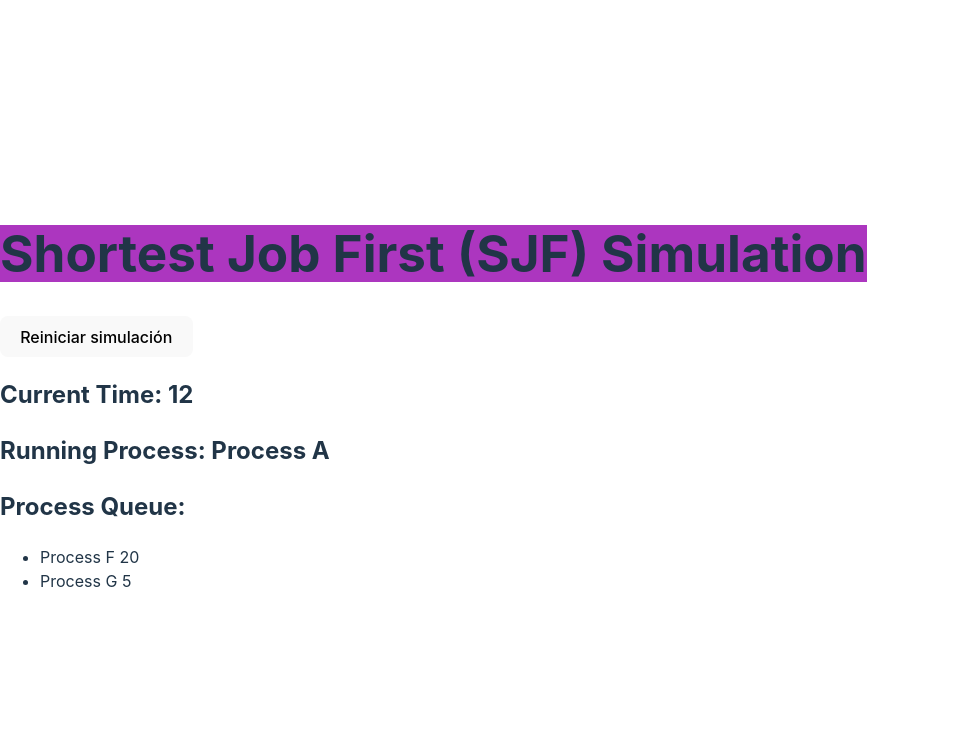
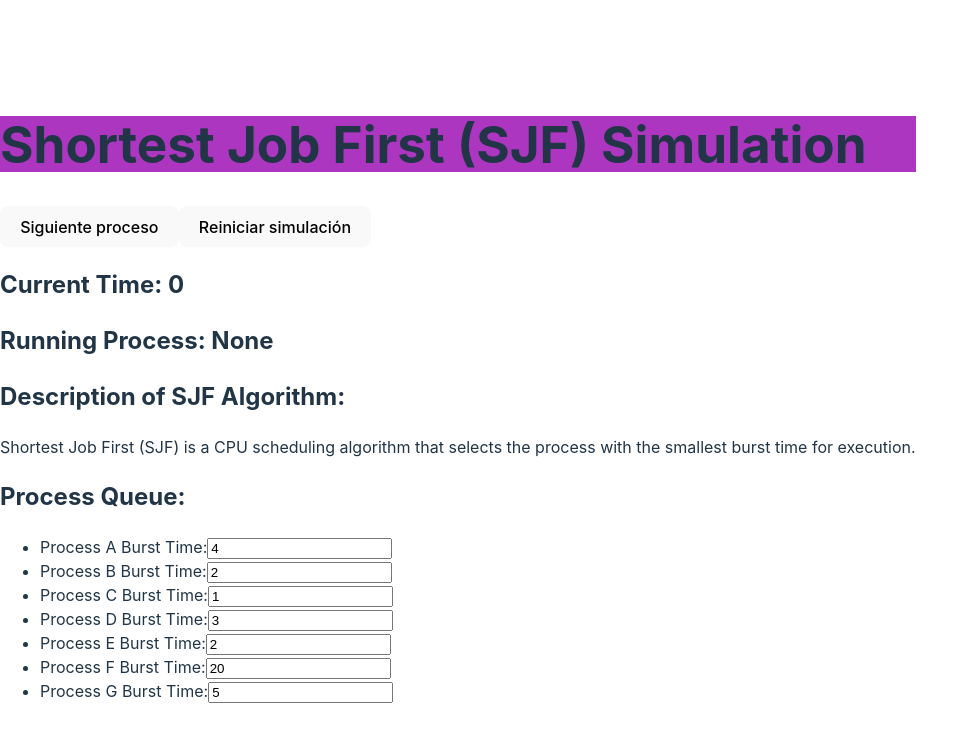
Before and after one commit to Sistemas-operativos-team/process-planning-algorithms, a React (Vite) app: page /sjf in a window 1280 px wide. Shown: the top 742 px of the page, without its empty margins (0-979 px from the left). Built offline with nearby package versions, Linux system fonts and the light colour scheme.

Commit message:
some validations and SJF working

```diff
--- a/src/components/ShortestJobFirst/ShortestJobFirst.jsx
+++ b/src/components/ShortestJobFirst/ShortestJobFirst.jsx
@@ -1,4 +1,4 @@
-import { useState, useEffect } from 'react';
+import React, { useState, useEffect } from 'react';
 
 export const ShortestJobFirst = () => {
   const [processes, setProcesses] = useState([
@@ -9,65 +9,103 @@ export const ShortestJobFirst = () => {
     { id: 5, name: 'Process E', arrivalTime: 0, burstTime: 2 },
     { id: 6, name: 'Process F', arrivalTime: 0, burstTime: 20 },
     { id: 7, name: 'Process G', arrivalTime: 0, burstTime: 5 },
-    // Agrega más procesos aquí
   ]);
 
   const [currentTime, setCurrentTime] = useState(0);
   const [runningProcess, setRunningProcess] = useState(null);
+  const [isSimulationRunning, setIsSimulationRunning] = useState(false);
 
-  // Función para recargar la página
+  const [description, setDescription] = useState(
+    'Shortest Job First (SJF) is a CPU scheduling algorithm that selects the process with the smallest burst time for execution.'
+  );
+
+  const handleBurstTimeChange = (processId, newBurstTime) => {
+    if (!isNaN(newBurstTime)) {
+      setProcesses((prevProcesses) =>
+        prevProcesses.map((process) =>
+          process.id === processId
+            ? { ...process, burstTime: newBurstTime }
+            : process
+        )
+      );
+    }
+  };
+
+  const startSimulation = () => {
+    if (!isSimulationRunning) {
+      setIsSimulationRunning(true);
+    }
+  };
+
   const reloadPage = () => {
     window.location.reload();
   };
 
   useEffect(() => {
+    if (isSimulationRunning) {
       const runSJF = () => {
-      if (processes.length === 0) return;
-
         // Filtra los procesos que ya han llegado
-      const arrivedProcesses = processes.filter(process => process.arrivalTime <= currentTime);
-
-      // Ordena los procesos por su tiempo de ráfaga (burst time)
-      arrivedProcesses.sort((a, b) => a.burstTime - b.burstTime); // Corregir la función de ordenamiento
+        const arrivedProcesses = processes.filter(
+          (process) => process.arrivalTime <= currentTime
+        );
 
         if (arrivedProcesses.length === 0) {
-        setCurrentTime(currentTime + 1); // Avanzar el tiempo si no hay procesos listos
           return;
         }
+
+        arrivedProcesses.sort((a, b) => a.burstTime - b.burstTime);
 
         const nextProcessToRun = arrivedProcesses[0];
         setRunningProcess(nextProcessToRun);
 
-      // Actualiza el estado de los procesos y avanza el tiempo
-      setProcesses(prevProcesses => prevProcesses.filter(process => process.id !== nextProcessToRun.id));
+        const updatedProcesses = processes.filter(
+          (process) => process.id !== nextProcessToRun.id
+        );
+        setProcesses(updatedProcesses);
         setCurrentTime(currentTime + nextProcessToRun.burstTime);
-
-      // Simular la ejecución del proceso
-      setTimeout(() => {
-        setRunningProcess(null);
-      }, nextProcessToRun.burstTime * 1000); // Simulación de tiempo real
       };
 
-    // Llama a la función de simulación cada segundo
       const simulationInterval = setInterval(runSJF, 1000);
 
-    // Limpia el intervalo cuando se desmonta el componente
-    return () => clearInterval(simulationInterval);
-  }, [currentTime, processes]);
+      return () => {
+        clearInterval(simulationInterval);
+        setIsSimulationRunning(false);
+      };
+    }
+  }, [currentTime, processes, isSimulationRunning]);
 
   return (
     <div>
       <h1>Shortest Job First (SJF) Simulation</h1>
+      <button onClick={startSimulation}>Siguiente proceso</button>
       <button onClick={reloadPage}>Reiniciar simulación</button>
       <div>
         <h2>Current Time: {currentTime}</h2>
-        <h2>Running Process: {runningProcess ? runningProcess.name : 'None'}</h2>
+        <h2>
+          Running Process: {runningProcess ? runningProcess.name : 'None'}
+        </h2>
+      </div>
+      <div>
+        <h2>Description of SJF Algorithm:</h2>
+        <p>{description}</p>
       </div>
       <div>
         <h2>Process Queue:</h2>
         <ul>
-          {processes.map(process => (
-            <li key={process.id}>{process.name} {process.burstTime}</li>
+          {processes.map((process) => (
+            <li key={process.id}>
+              {process.name} Burst Time:
+              <input
+                type="number"
+                value={process.burstTime}
+                onChange={(e) =>
+                  handleBurstTimeChange(
+                    process.id,
+                    parseInt(e.target.value, 10)
+                  )
+                }
+              />
+            </li>
           ))}
         </ul>
       </div>
```
Lines whose indentation alone changed are shown as unchanged.
